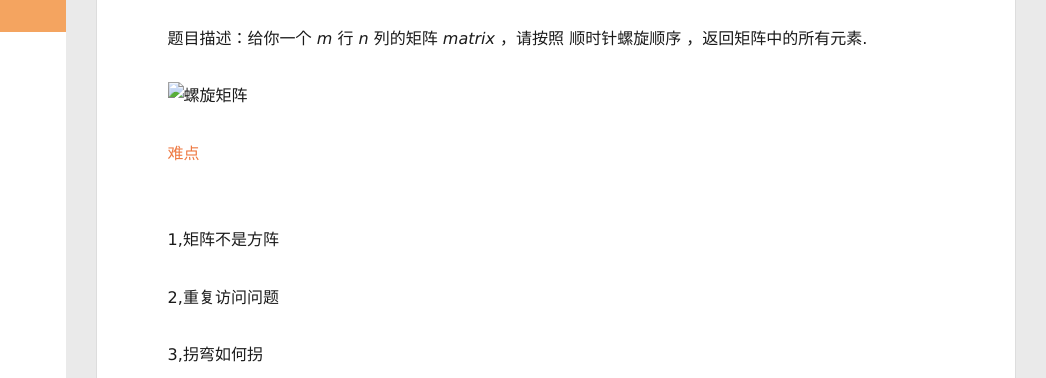
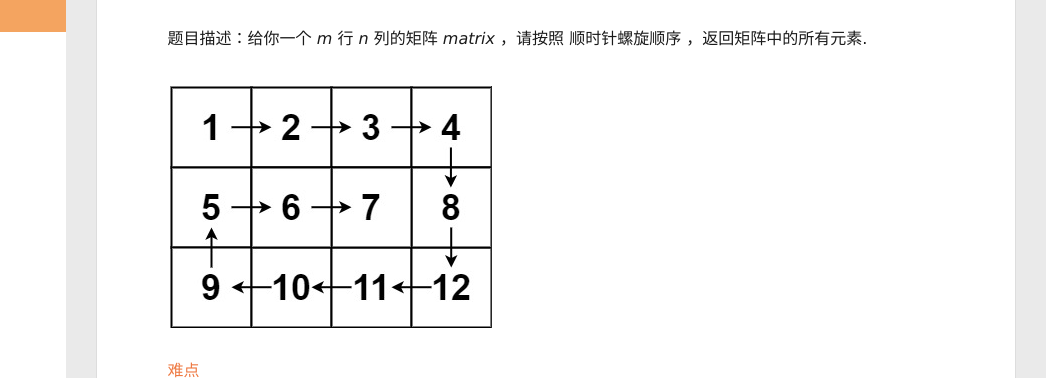
Before and after one commit to WoodenCrown-10086/WoodenCrown-10086.github.io, a plain HTML site: page 2025/07/17/Today算法总结/index.html in a window 1280 px wide. Shown: the part 148-526 px from the top of the page, 234-1280 px from the left. Drawn offline with Linux system fonts and the light colour scheme; no server answers.

Commit message:
Site updated: 2025-07-17 19:00:53

```diff
--- a/2025/07/17/Today算法总结/index.html
+++ b/2025/07/17/Today算法总结/index.html
@@ -15,16 +15,16 @@
 <meta property="og:site_name" content="NARUTO">
 <meta property="og:description" content="螺旋矩阵题目描述：给你一个 m 行 n 列的矩阵 matrix ，请按照 顺时针螺旋顺序 ，返回矩阵中的所有元素. 难点1,矩阵不是方阵2,重复访问问题3,拐弯如何拐  我的思路1，一开始想的，我直接每次逆时针旋转一次矩阵然后截取第一排不就好了嘛？ 但是旋转矩阵并非易事，会让时间复杂度飙升。2，那我设置条件，遇到右边没有了就往下走，下面没有了就往左走，左边没有了就往上走，上面没有了就往右走不就行了">
 <meta property="og:locale" content="en_US">
-<meta property="og:image" content="http://example.com/img/s16580207172025.png">
+<meta property="og:image" content="http://example.com/img/%E8%9E%BA%E6%97%8B%E7%9F%A9%E9%98%B5.png">
 <meta property="og:image" content="http://example.com/img/houchebu.jpg">
 <meta property="og:image" content="http://example.com/img/xuanzhuan.png">
 <meta property="og:image" content="http://example.com/img/fanzhuanguocheng.png">
 <meta property="og:image" content="http://example.com/img/%E6%90%9C%E7%B4%A2%E4%BA%8C%E7%BB%B4%E7%9F%A9%E9%98%B5.png">
 <meta property="article:published_time" content="2025-07-17T08:50:56.000Z">
-<meta property="article:modified_time" content="2025-07-17T10:55:49.699Z">
+<meta property="article:modified_time" content="2025-07-17T11:00:35.688Z">
 <meta property="article:author" content="HuXiao">
 <meta name="twitter:card" content="summary">
-<meta name="twitter:image" content="http://example.com/img/s16580207172025.png">
+<meta name="twitter:image" content="http://example.com/img/%E8%9E%BA%E6%97%8B%E7%9F%A9%E9%98%B5.png">
 
     <link rel="alternative" href="/atom.xml" title="NARUTO" type="application/atom+xml">
 
@@ -187,7 +187,7 @@
     <div class="article-entry" itemprop="articleBody">
 
         <h2 id="螺旋矩阵"><a href="#螺旋矩阵" class="headerlink" title="螺旋矩阵"></a>螺旋矩阵</h2><p>题目描述：给你一个 <em>m</em> 行 <em>n</em> 列的矩阵 <em>matrix</em> ，请按照 顺时针螺旋顺序 ，返回矩阵中的所有元素.<br></p>
-<p><img src="/./img/s16580207172025.png" alt="螺旋矩阵"><br><br><font color='#EE7942'>难点</font><br><br><br>1,矩阵不是方阵<br><br>2,重复访问问题<br><br>3,拐弯如何拐<br></p>
+<p><img src="/./img/%E8%9E%BA%E6%97%8B%E7%9F%A9%E9%98%B5.png" alt="螺旋矩阵"><br><br><font color='#EE7942'>难点</font><br><br><br>1,矩阵不是方阵<br><br>2,重复访问问题<br><br>3,拐弯如何拐<br></p>
 <hr>
 <h4 id="我的思路"><a href="#我的思路" class="headerlink" title="我的思路"></a>我的思路</h4><p>1，一开始想的，我直接每次逆时针旋转一次矩阵然后截取第一排不就好了嘛？ 但是旋转矩阵并非易事，会让时间复杂度飙升。<br><br>2，那我设置条件，遇到右边没有了就往下走，下面没有了就往左走，左边没有了就往上走，上面没有了就往右走不就行了？————显然不行，对于图中矩阵可行，但是对于大于3行的矩阵，往上走时右边又可以访问了，程序就会直接往右边，而不是将上面的遍历完。<br></p>
 <h4 id="我的解"><a href="#我的解" class="headerlink" title="我的解"></a>我的解</h4><p>设置转弯条件，按照当前路径一直走，直到遇到转弯的条件就右转（顺时针）。</p>
```
Also changed, not shown: index.html (+1 -1 lines).
